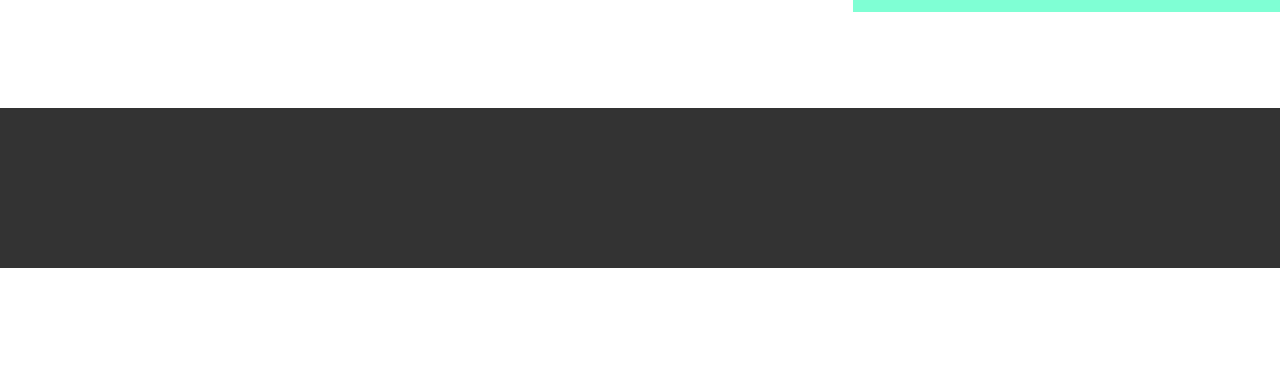
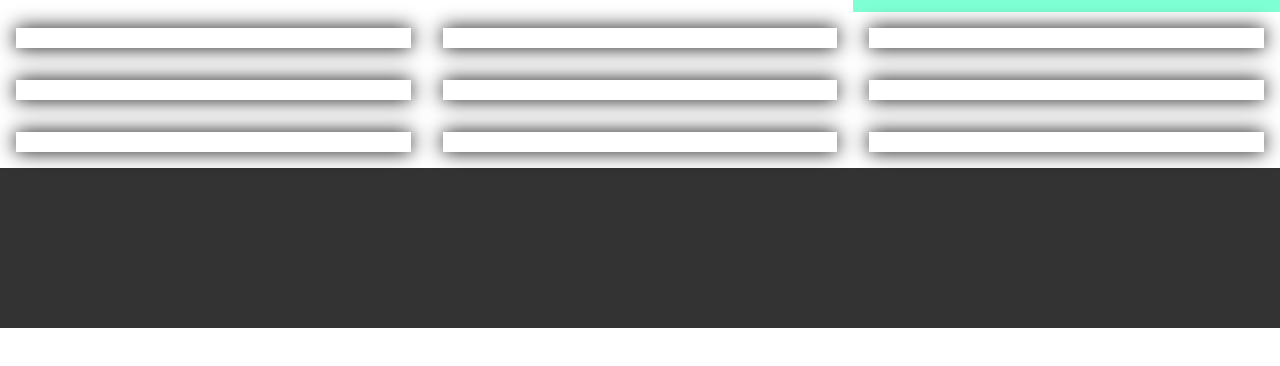
Before and after one commit to DanLoose/CloneInstagramProfile, a plain HTML site: page 3.0/index.html in a window 1280 px wide. Shown: the part 36-402 px from the top of the page. Drawn offline with Linux system fonts and the light colour scheme.

Commit message:
second photo grid settins, setting as card

```diff
--- a/3.0/index.html
+++ b/3.0/index.html
@@ -37,23 +37,41 @@
 
         <!-- first row -->
         <div class="row">
-            <div class="grid-4"></div>
-            <div class="grid-4"></div>
-            <div class="grid-4"></div></div>
+            <div class="grid-4">
+                <div class="card"></div>
+            </div>
+            <div class="grid-4">
+                <div class="card"></div>
+            </div>
+            <div class="grid-4">
+                <div class="card"></div>
+            </div>
         </div>
 
         <!-- second row -->
         <div class="row">
-            <div class="grid-4"></div>
-            <div class="grid-4"></div>
-            <div class="grid-4"></div></div>
+            <div class="grid-4">
+                <div class="card"></div>
+            </div>
+            <div class="grid-4">
+                <div class="card"></div>
+            </div>
+            <div class="grid-4">
+                <div class="card"></div>
+            </div>
         </div>
 
         <!-- tird row -->
         <div class="row">
-            <div class="grid-4"></div>
-            <div class="grid-4"></div>
-            <div class="grid-4"></div></div>
+            <div class="grid-4">
+                <div class="card"></div>
+            </div>
+            <div class="grid-4">
+                <div class="card"></div>
+            </div>
+            <div class="grid-4">
+                <div class="card"></div>
+            </div>
         </div>
 
     <!-- FOOTER -->
```
